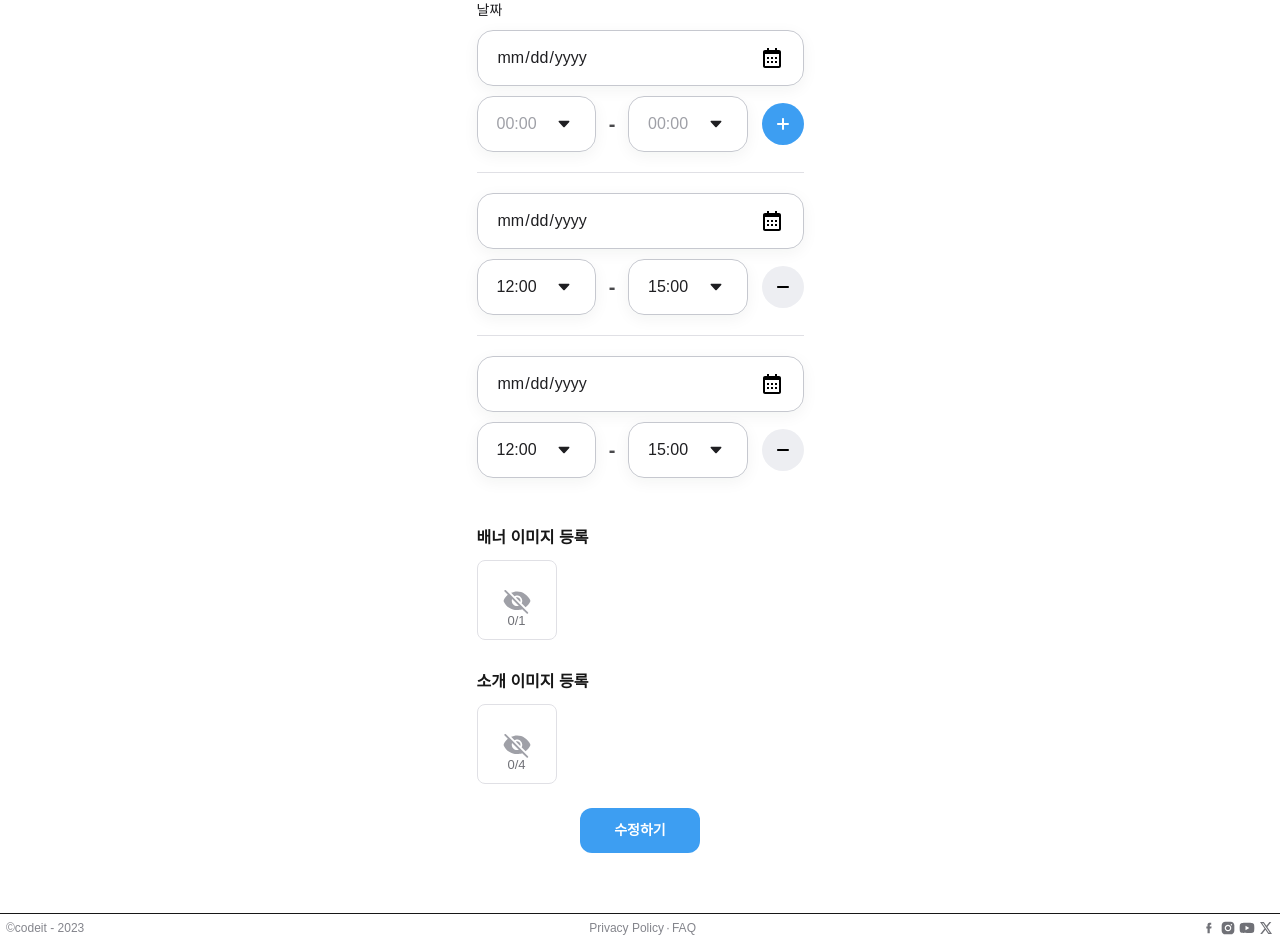
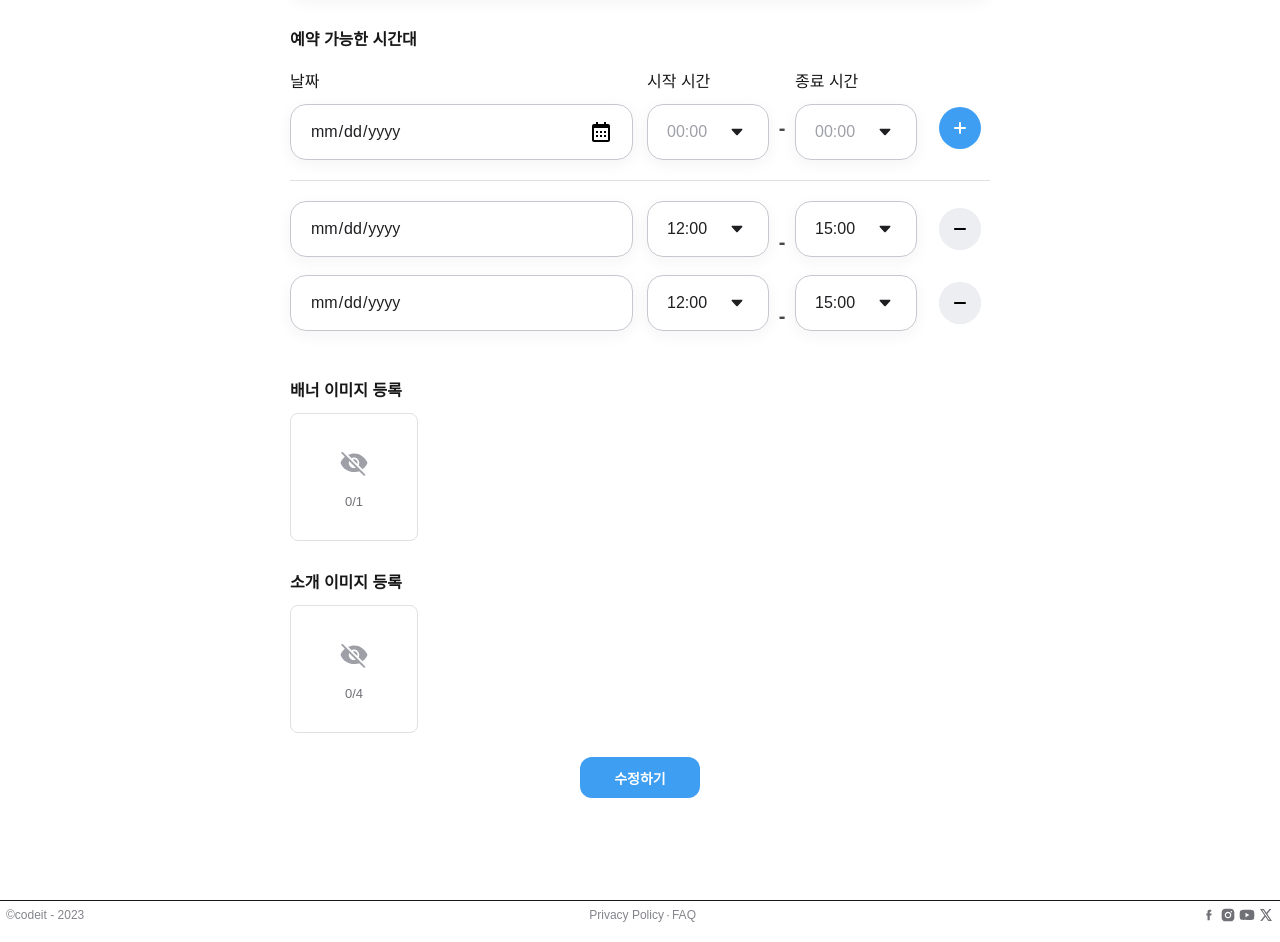
Before and after one commit to yuwonkyu/codenomad, a Next.js app: page /experiences/edit in a window 1280 px wide. Shown: the part 820-1762 px from the top of the page. Built offline with nearby package versions, Linux system fonts and the light colour scheme; a web font is replaced by a local one.

Commit message:
💄  feat: 체험 등록 및 수정 페이지의 UI 개선 및 인풋 컴포넌트 수정

```diff
--- a/src/app/experiences/edit/page.tsx
+++ b/src/app/experiences/edit/page.tsx
@@ -114,8 +114,12 @@ const ExperienceEditPage = () => {
   };
 
   return (
-    <div className='flex justify-center items-center h-full'>
-      <form className='w-375 py-30 flex flex-col px-24' onSubmit={handleSubmit} autoComplete='off'>
+    <div className='flex justify-center items-center'>
+      <form
+        className='w-375 md:w-744 lg:w-700 px-24 md:px-30 lg:px-0 py-30 md:pt-40 md:pb-53 lg:pb-102 flex flex-col'
+        onSubmit={handleSubmit}
+        autoComplete='off'
+      >
         <h2 className='text-18-b mb-24'>내 체험 수정</h2>
         {/* 제목 */}
         <TitleInput value={title} onChange={setTitle} />
@@ -155,7 +159,7 @@ const ExperienceEditPage = () => {
         <div className='flex justify-center'>
           <button
             type='submit'
-            className='w-120 py-12 mb-30 bg-primary-500 text-white text-14-b rounded-[12px]'
+            className='w-120 h-41 py-12 bg-primary-500 text-white text-14-b rounded-[12px]'
           >
             수정하기
           </button>
--- a/src/components/common/Input.tsx
+++ b/src/components/common/Input.tsx
@@ -15,7 +15,9 @@ type InputTypes = InputHTMLAttributes<HTMLInputElement> &
   SelectHTMLAttributes<HTMLSelectElement>;
 
 interface InputProps extends InputTypes {
-  label?: string;
+  label?: string | ReactNode; // string 또는 ReactNode
+  hideLabelOnMobile?: boolean; // 모바일에서 라벨 숨김 여부
+  hideLabelOnDesktop?: boolean; // 데스크탑에서 라벨 숨김 여부
   error?: string;
   className?: string;
   labelClassName?: string;
@@ -26,6 +28,8 @@ interface InputProps extends InputTypes {
 
 const Input = ({
   label = '',
+  hideLabelOnMobile = false,
+  hideLabelOnDesktop = false,
   error,
   className = '',
   labelClassName = '',
@@ -48,7 +52,17 @@ const Input = ({
   return (
     <div className={`flex flex-col items-start w-full ${className}`}>
       {/* 라벨 */}
-      {label && <label className={`pb-10 ${labelClassName}`}>{label}</label>}
+      {label && (
+        <label
+          className={`
+            pb-10 ${labelClassName}
+            ${hideLabelOnMobile ? 'hidden md:block' : ''}
+            ${hideLabelOnDesktop ? 'block md:hidden' : ''}
+          `}
+        >
+          {label}
+        </label>
+      )}
 
       <div
         className={`w-full px-20 py-16 bg-white rounded-[16px] shadow-custom-5 flex justify-between items-center ${baseOutline} ${outlineColor}`}
--- a/src/components/myExperiencesAddEdit/BannerImageInput.tsx
+++ b/src/components/myExperiencesAddEdit/BannerImageInput.tsx
@@ -11,15 +11,20 @@ const BannerImageInput = ({ bannerPreview, onChange, onRemove, banner }: BannerI
   return (
     <div className='mb-30'>
       <div className='text-16-b mb-10'>배너 이미지 등록</div>
-      <div className='flex gap-12'>
+      <div className='flex gap-12 md:gap-14'>
         <label
-          className={`relative w-80 h-80 bg-white border border-gray-100 rounded-[8px] flex items-center justify-center cursor-pointer
+          className={`relative size-80 md:size-126 lg:size-128 bg-white border border-gray-100 rounded-[8px] flex items-center justify-center cursor-pointer
         ${bannerPreview ? 'pointer-events-none' : ''}`}
         >
-          <Image src='/icons/icon_gray_eye_off.svg' alt='배너 이미지 없음' width={40} height={40} />
-          <span className='absolute bottom-8 left-1/2 -translate-x-1/2 text-13-m text-gray-600'>
-            {bannerPreview ? '1/1' : '0/1'}
-          </span>
+          <div className='absolute inset-0 flex flex-col items-center justify-center gap-2 md:gap-10'>
+            <Image
+              src='/icons/icon_gray_eye_off.svg'
+              alt='배너 이미지 없음'
+              width={40}
+              height={40}
+            />
+            <span className='text-13-m text-gray-600'>{bannerPreview ? '1/1' : '0/1'}</span>
+          </div>
           <input
             type='file'
             accept='image/*'
@@ -30,7 +35,7 @@ const BannerImageInput = ({ bannerPreview, onChange, onRemove, banner }: BannerI
           />
         </label>
         {bannerPreview && (
-          <div className='relative w-80 h-80 rounded-[8px] border border-gray-100 flex-shrink-0'>
+          <div className='relative size-80 md:size-126 lg:size-128 rounded-[8px] border border-gray-100 flex-shrink-0'>
             <Image
               src={bannerPreview}
               alt='배너 이미지 미리보기'
@@ -38,7 +43,13 @@ const BannerImageInput = ({ bannerPreview, onChange, onRemove, banner }: BannerI
               className='object-cover rounded-[8px]'
             />
             <button type='button' className='absolute -top-5 -right-5 z-10' onClick={onRemove}>
-              <Image src='/icons/icon_white_delete.svg' alt='삭제' width={20} height={20} />
+              <Image
+                src='/icons/icon_white_delete.svg'
+                alt='삭제'
+                width={20}
+                height={20}
+                className='md:w-[26px] md:h-[26px] w-[20px] h-[20px]'
+              />
             </button>
           </div>
         )}
--- a/src/components/myExperiencesAddEdit/DescriptionInput.tsx
+++ b/src/components/myExperiencesAddEdit/DescriptionInput.tsx
@@ -16,7 +16,7 @@ const DescriptionInput = ({ value, onChange }: DescriptionInputProps) => {
         placeholder='체험에 대한 설명을 입력해 주세요'
         value={value}
         onChange={(e) => onChange(e.target.value)}
-        className='min-h-108'
+        className='min-h-108 md:min-h-168'
       />
     </div>
   );
--- a/src/components/myExperiencesAddEdit/IntroImagesInput.tsx
+++ b/src/components/myExperiencesAddEdit/IntroImagesInput.tsx
@@ -10,16 +10,21 @@ const IntroImagesInput = ({ introPreviews, onChange, onRemove }: IntroImagesInpu
   return (
     <div className='mb-24'>
       <div className='text-16-b mb-10'>소개 이미지 등록</div>
-      <div className='flex gap-12'>
+      <div className='flex gap-12 md:gap-14'>
         {/* 업로드 버튼(항상 왼쪽, 4개가 되어도 비활성화만) */}
         <label
-          className={`relative min-w-80 min-h-80 bg-white border border-gray-100 rounded-[8px] flex items-center justify-center cursor-pointer
+          className={`relative size-80 md:size-126 lg:size-128 bg-white border border-gray-100 rounded-[8px] flex items-center justify-center cursor-pointer
         ${introPreviews.length >= 4 ? 'pointer-events-none' : ''}`}
         >
-          <Image src='/icons/icon_gray_eye_off.svg' alt='소개 이미지 없음' width={40} height={40} />
-          <span className='absolute bottom-8 left-1/2 -translate-x-1/2 text-13-m text-gray-600'>
-            {introPreviews.length}/4
-          </span>
+          <div className='absolute inset-0 flex flex-col items-center justify-center gap-2 md:gap-10'>
+            <Image
+              src='/icons/icon_gray_eye_off.svg'
+              alt='소개 이미지 없음'
+              width={40}
+              height={40}
+            />
+            <span className='text-13-m text-gray-600'>{introPreviews.length}/4</span>
+          </div>
           <input
             type='file'
             accept='image/*'
@@ -33,7 +38,7 @@ const IntroImagesInput = ({ introPreviews, onChange, onRemove }: IntroImagesInpu
         {introPreviews.map((src, idx) => (
           <div
             key={idx}
-            className='relative w-80 h-80 rounded-[8px] border border-gray-100 flex-shrink-0'
+            className='relative size-80 md:size-126 lg:size-128 rounded-[8px] border border-gray-100 flex-shrink-0'
           >
             <Image
               src={src}
@@ -46,7 +51,13 @@ const IntroImagesInput = ({ introPreviews, onChange, onRemove }: IntroImagesInpu
               className='absolute -top-5 -right-5 z-10'
               onClick={() => onRemove(idx)}
             >
-              <Image src='/icons/icon_white_delete.svg' alt='삭제' width={20} height={20} />
+              <Image
+                src='/icons/icon_white_delete.svg'
+                alt='삭제'
+                width={20}
+                height={20}
+                className='md:w-[26px] md:h-[26px] w-[20px] h-[20px]'
+              />
             </button>
           </div>
         ))}
--- a/src/components/myExperiencesAddEdit/ReserveTimesInput.tsx
+++ b/src/components/myExperiencesAddEdit/ReserveTimesInput.tsx
@@ -1,7 +1,6 @@
 import Input from '@/components/common/Input';
 import Image from 'next/image';
 
-// 00:00 ~ 24:00까지 TIME_OPTIONS를 자동 생성
 const TIME_OPTIONS = Array.from({ length: 25 }, (_, i) => {
   const hour = i.toString().padStart(2, '0');
   return { value: `${hour}:00`, label: `${hour}:00` };
@@ -31,53 +30,100 @@ const ReserveTimesInput = ({
   return (
     <div className='mb-30'>
       <div className='text-16-b mb-18'>예약 가능한 시간대</div>
-      <p className='mb-9 text-14-m text-gray-950'>날짜</p>
       {reserveTimes.map((rt, idx) => (
         <div key={idx} className='mb-18'>
-          {/* 날짜 인풋 */}
+          {/* 첫 번째(추가)행만 라벨 노출, 나머지는 라벨 없음 */}
+          <div className='flex flex-col md:flex-row md:items-end gap-0 md:gap-0'>
+            {/* 날짜 라벨+인풋 */}
+            <div className='flex flex-col md:flex-row flex-1 md:w-344 md:mr-14'>
               <Input
-            placeholder='yyyy-mm-dd'
-            className='mb-10'
+                label={idx === 0 ? '날짜' : ''}
+                placeholder='yyyy/mm/dd'
+                className='mb-10 md:mb-0 w-full text-16-m'
                 type='date'
                 value={rt.date}
                 max='9999-12-31'
                 onChange={(e) => onChange(idx, 'date', e.target.value)}
-            dateIcon
+                dateIcon={idx === 0} // 첫 번째(추가)행만 달력 아이콘 노출
               />
-
-          {/* 시간 인풋 2개 +/– 버튼 */}
-          <div className='flex items-center w-327'>
+            </div>
+            {/* 시간 인풋/버튼 */}
+            <div className='flex flex-row flex-1 items-center mt-0'>
+              {/* 시작 시간 */}
+              <div className='w-128.5 md:w-122'>
                 <Input
+                  label={
+                    idx === 0 ? (
+                      <span className='hidden md:block text-16-m'>시작 시간</span>
+                    ) : (
+                      ''
+                    )
+                  }
                   as='select'
                   options={TIME_OPTIONS}
-              className='flex-1'
+                  className='w-full'
                   value={rt.start}
                   onChange={(e) => onChange(idx, 'start', e.target.value)}
+                  hideLabelOnMobile
                 />
-            <div className='w-12 mx-10 text-center text-gray-800 text-20-b'>-</div>
+              </div>
+              {/* - 구분선 */}
+              <div className='flex items-center justify-center w-8 mx-10 md:mx-9 text-gray-800 text-20-b md:mt-25'>
+                -
+              </div>
+              {/* 종료 시간 */}
+              <div className='w-128.5 md:w-122'>
                 <Input
+                  label={
+                    idx === 0 ? <span className='hidden md:block text-16-m'>종료 시간</span> : ''
+                  }
                   as='select'
                   options={TIME_OPTIONS}
-              className='flex-1'
+                  className='w-full'
                   value={rt.end}
                   onChange={(e) => onChange(idx, 'end', e.target.value)}
+                  hideLabelOnMobile
                 />
+              </div>
+              {/* + 또는 - 버튼 */}
+              <div className='flex items-center ml-8'>
                 {idx === 0 ? (
-              <button type='button' className='ml-14 flex-shrink-0' onClick={onAdd}>
+                  <>
+                    <button type='button' className='flex-shrink-0 md:hidden ml-14' onClick={onAdd}>
+                      <Image src='/icons/icon_blue_plus.svg' alt='추가' width={28} height={28} />
+                    </button>
+                    <button
+                      type='button'
+                      className='hidden md:flex items-center justify-center flex-shrink-0 ml-14 mt-25'
+                      onClick={onAdd}
+                    >
                       <Image src='/icons/icon_blue_plus.svg' alt='추가' width={42} height={42} />
                     </button>
+                  </>
                 ) : (
+                  <>
                     <button
                       type='button'
-                className='ml-14 size-42  flex items-center justify-center rounded-full bg-gray-50 flex-shrink-0'
+                      className='size-28 flex items-center justify-center rounded-full bg-gray-50 flex-shrink-0 md:hidden ml-14'
                       onClick={() => onRemove(idx)}
                     >
-                <Image src='/icons/icon_minus.svg' alt='제거' width={24} height={24} />
+                      <Image src='/icons/icon_gray_minus.svg' alt='제거' width={24} height={24} />
                     </button>
+                    <button
+                      type='button'
+                      className='hidden md:flex items-center justify-center rounded-full bg-gray-50 flex-shrink-0 ml-14'
+                      style={{ width: 42, height: 42 }}
+                      onClick={() => onRemove(idx)}
+                    >
+                      <Image src='/icons/icon_gray_minus.svg' alt='제거' width={42} height={42} />
+                    </button>
+                  </>
                 )}
               </div>
-          {/* 구분선 */}
-          {idx < reserveTimes.length - 1 && <hr className='my-20 border-gray-100' />}
+            </div>
+          </div>
+          {/* 구분선: 첫 번째와 두 번째 행 사이에만 표시 */}
+          {idx === 0 && reserveTimes.length > 1 && <hr className='my-20 border-gray-100' />}
         </div>
       ))}
       {isDuplicateTime() && (
```
Also changed, not shown: src/app/experiences/add/page.tsx (+7 -12 lines), public/icons/icon_gray_minus.svg (added). Lines whose indentation alone changed are shown as unchanged.
